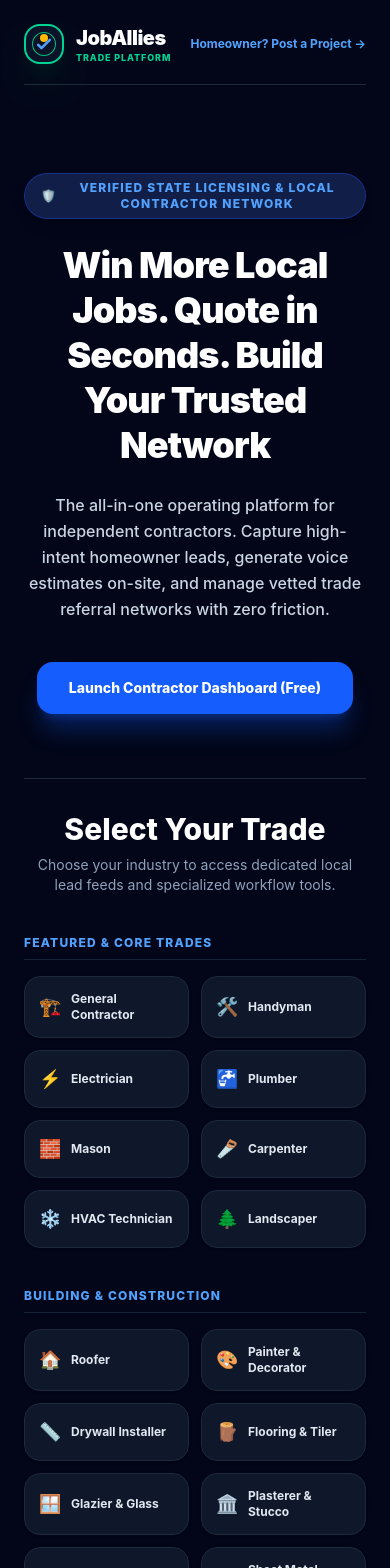
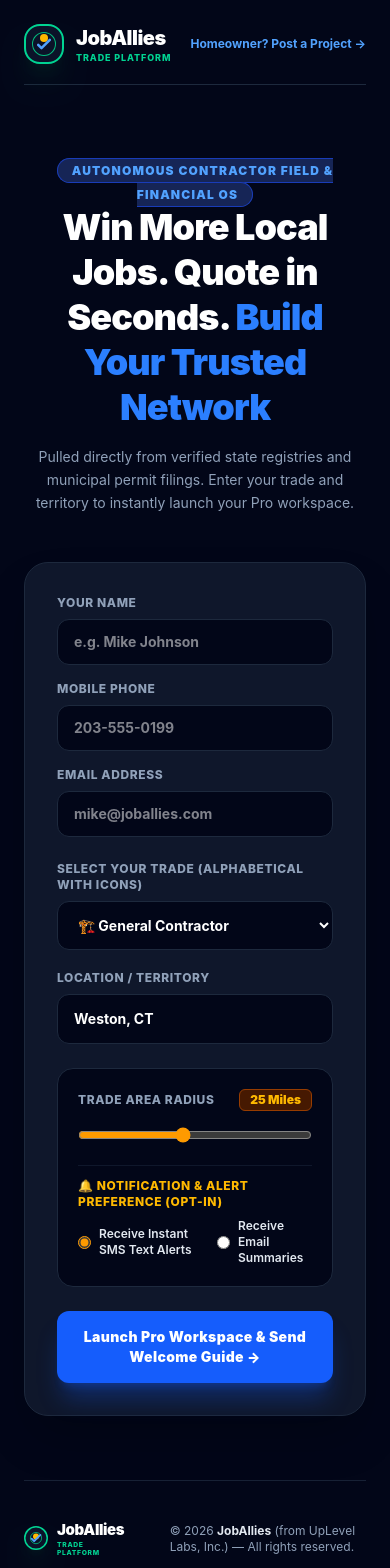
Before and after one commit to dberger111/joballies, a Next.js app: page / in a window 390 px wide. Shown: the top 1568 px of the page. Built offline with nearby package versions, Linux system fonts and the light colour scheme.

Commit message:
Restore homepage onboarding form with name, phone, email, alphabetical trade dropdown, location, radius slider, and exact headline with blue trusted network accent

```diff
--- a/app/page.tsx
+++ b/app/page.tsx
@@ -1,77 +1,142 @@
+'use client';
+import { useState } from 'react';
+import { useRouter } from 'next/navigation';
 import Link from 'next/link';
 import SiteFooter from './components/SiteFooter';
 import Logo from './components/Logo';
 
-const MASTER_TRADES = [
-  { name: "General Contractor", slug: "general-contractor", icon: "🏗️", group: "Featured & Core Trades" },
-  { name: "Handyman", slug: "handyman", icon: "🛠️", group: "Featured & Core Trades" },
-  { name: "Electrician", slug: "electrician", icon: "⚡", group: "Featured & Core Trades" },
-  { name: "Plumber", slug: "plumber", icon: "🚰", group: "Featured & Core Trades" },
-  { name: "Mason", slug: "mason", icon: "🧱", group: "Featured & Core Trades" },
-  { name: "Carpenter", slug: "carpenter", icon: "🪚", group: "Featured & Core Trades" },
-  { name: "HVAC Technician", slug: "hvac", icon: "❄️", group: "Featured & Core Trades" },
-  { name: "Landscaper", slug: "landscaper", icon: "🌲", group: "Featured & Core Trades" },
-  { name: "Roofer", slug: "roofing", icon: "🏠", group: "Building & Construction" },
-  { name: "Painter & Decorator", slug: "painter", icon: "🎨", group: "Building & Construction" },
-  { name: "Drywall Installer", slug: "drywall", icon: "📏", group: "Building & Construction" },
-  { name: "Flooring & Tiler", slug: "flooring", icon: "🪵", group: "Building & Construction" },
-  { name: "Glazier & Glass", slug: "glass", icon: "🪟", group: "Building & Construction" },
-  { name: "Plasterer & Stucco", slug: "stucco", icon: "🏛️", group: "Building & Construction" },
-  { name: "Ironworker", slug: "ironworker", icon: "🔩", group: "Building & Construction" },
-  { name: "Sheet Metal Worker", slug: "sheet-metal", icon: "🛡️", group: "Building & Construction" },
-  { name: "Insulation Installer", slug: "insulation", icon: "🌡️", group: "Building & Construction" },
-  { name: "Scaffolder", slug: "scaffolder", icon: "🪜", group: "Building & Construction" },
-  { name: "Pile Driver", slug: "pile-driver", icon: "🔨", group: "Building & Construction" },
-  { name: "Concrete & Foundations", slug: "concrete", icon: "🪨", group: "Building & Construction" },
-  { name: "Siding & Exterior", slug: "siding", icon: "🏡", group: "Building & Construction" },
-  { name: "Fencing", slug: "fencing", icon: "🚧", group: "Building & Construction" },
-  { name: "Gutter Installation", slug: "gutter", icon: "🌧️", group: "Building & Construction" },
-  { name: "Chimney & Fireplace", slug: "chimney", icon: "🔥", group: "Building & Construction" },
-  { name: "Waterproofing", slug: "waterproofing", icon: "💧", group: "Building & Construction" },
-  { name: "Epoxy Flooring", slug: "epoxy-flooring", icon: "✨", group: "Building & Construction" },
-  { name: "Pipefitter & Steamfitter", slug: "pipefitter", icon: "🔧", group: "Mechanical & Industrial" },
-  { name: "Boilermaker", slug: "boilermaker", icon: "♨️", group: "Mechanical & Industrial" },
-  { name: "Welder", slug: "welder", icon: "👨‍🏭", group: "Mechanical & Industrial" },
-  { name: "Elevator Mechanic", slug: "elevator-mechanic", icon: "🛗", group: "Mechanical & Industrial" },
-  { name: "Millwright", slug: "millwright", icon: "⚙️", group: "Mechanical & Industrial" },
-  { name: "Machinist", slug: "machinist", icon: "🔩", group: "Mechanical & Industrial" },
-  { name: "Tool & Die Maker", slug: "tool-and-die", icon: "📐", group: "Mechanical & Industrial" },
-  { name: "Locksmith & Safe", slug: "locksmith", icon: "🔐", group: "Mechanical & Industrial" },
-  { name: "Auto & Diesel Mechanic", slug: "diesel-mechanic", icon: "🚛", group: "Mechanical & Industrial" },
-  { name: "Solar Installation", slug: "solar", icon: "☀️", group: "Mechanical & Industrial" },
-  { name: "Security & Low Voltage", slug: "security", icon: "📹", group: "Mechanical & Industrial" },
-  { name: "Sewer & Septic", slug: "sewer", icon: "🕳️", group: "Mechanical & Industrial" },
-  { name: "Heavy Equipment Operator", slug: "heavy-equipment", icon: "🚜", group: "Transport & Heavy Equipment" },
-  { name: "Excavation & Grading", slug: "excavation", icon: "⛏️", group: "Transport & Heavy Equipment" },
-  { name: "Demolition", slug: "demolition", icon: "💥", group: "Transport & Heavy Equipment" },
-  { name: "Crane Operator", slug: "crane-operator", icon: "🏗️", group: "Transport & Heavy Equipment" },
-  { name: "Commercial Truck Driver", slug: "truck-driver", icon: "🚚", group: "Transport & Heavy Equipment" },
-  { name: "Lineman & Utility", slug: "lineman", icon: "🗼", group: "Transport & Heavy Equipment" },
-  { name: "Pool Maintenance", slug: "pool-maintenance", icon: "🏊", group: "Outdoor, Property & Specialty" },
-  { name: "Tennis Court Maintenance", slug: "tennis-court-maintenance", icon: "🎾", group: "Outdoor, Property & Specialty" },
-  { name: "Exterminator & Pest", slug: "exterminator", icon: "🐜", group: "Outdoor, Property & Specialty" },
-  { name: "Driveway Paving", slug: "driveway-paving", icon: "🛣️", group: "Outdoor, Property & Specialty" },
-  { name: "Irrigation & Sprinklers", slug: "irrigation", icon: "💦", group: "Outdoor, Property & Specialty" },
-  { name: "Tree Service & Arborist", slug: "tree-service", icon: "🌳", group: "Outdoor, Property & Specialty" },
-  { name: "Disaster Cleanup", slug: "disaster-cleanup", icon: "🚨", group: "Outdoor, Property & Specialty" },
-  { name: "Mold Remediation", slug: "mold-remediation", icon: "🧪", group: "Outdoor, Property & Specialty" },
-  { name: "Pressure Washing", slug: "pressure-washing", icon: "🧼", group: "Outdoor, Property & Specialty" },
-  { name: "Cleaning Services", slug: "cleaning", icon: "🧹", group: "Outdoor, Property & Specialty" },
-  { name: "Moving & Hauling", slug: "moving-hauling", icon: "📦", group: "Outdoor, Property & Specialty" }
-];
+export default function HomePage() {
+  const router = useRouter();
+  const [name, setName] = useState('');
+  const [phone, setPhone] = useState('');
+  const [email, setEmail] = useState('');
+  const [trade, setTrade] = useState('General Contractor');
+  const [location, setLocation] = useState('Weston, CT');
+  const [radiusMiles, setRadiusMiles] = useState(25);
+  const [notificationPref, setNotificationPref] = useState<'sms' | 'email'>('sms');
 
-export default function HomePage() {
-  const groups = [
-    "Featured & Core Trades",
-    "Building & Construction",
-    "Mechanical & Industrial",
-    "Transport & Heavy Equipment",
-    "Outdoor, Property & Specialty"
+  const trades = [
+    { name: 'Architect', icon: '📐' },
+    { name: 'Auto & Diesel Mechanic', icon: '🚛' },
+    { name: 'Boilermaker', icon: '♨️' },
+    { name: 'Carpenter', icon: '🪚' },
+    { name: 'Chimney & Fireplace', icon: '🔥' },
+    { name: 'Cleaning Services', icon: '🧹' },
+    { name: 'Commercial Truck Driver', icon: '🚚' },
+    { name: 'Concrete & Foundations', icon: '🪨' },
+    { name: 'Crane Operator', icon: '🏗️' },
+    { name: 'Demolition', icon: '💥' },
+    { name: 'Disaster Cleanup', icon: '🚨' },
+    { name: 'Driveway Paving', icon: '🛣️' },
+    { name: 'Drywall Installer', icon: '📏' },
+    { name: 'Electrical & Lighting', icon: '⚡' },
+    { name: 'Elevator Mechanic', icon: '🛗' },
+    { name: 'Epoxy Flooring', icon: '✨' },
+    { name: 'Excavation & Grading', icon: '⛏️' },
+    { name: 'Exterminator & Pest', icon: '🐜' },
+    { name: 'Fencing', icon: '🚧' },
+    { name: 'Flooring & Tiler', icon: '🪵' },
+    { name: 'General Contractor', icon: '🏗️' },
+    { name: 'Glazier & Glass', icon: '🪟' },
+    { name: 'Gutter Installation', icon: '🌧️' },
+    { name: 'Handyman', icon: '🛠️' },
+    { name: 'Heavy Equipment Operator', icon: '🚜' },
+    { name: 'HVAC Technician', icon: '❄️' },
+    { name: 'Insulation Installer', icon: '🌡️' },
+    { name: 'Ironworker', icon: '🔩' },
+    { name: 'Irrigation & Sprinklers', icon: '💦' },
+    { name: 'Landscaper', icon: '🌲' },
+    { name: 'Lineman & Utility', icon: '🗼' },
+    { name: 'Locksmith & Safe', icon: '🔐' },
+    { name: 'Machinist', icon: '🔩' },
+    { name: 'Mason', icon: '🧱' },
+    { name: 'Millwright', icon: '⚙️' },
+    { name: 'Mold Remediation', icon: '🧪' },
+    { name: 'Moving & Hauling', icon: '📦' },
+    { name: 'Painter & Decorator', icon: '🎨' },
+    { name: 'Pile Driver', icon: '🔨' },
+    { name: 'Pipefitter & Steamfitter', icon: '🔧' },
+    { name: 'Plasterer & Stucco', icon: '🏛️' },
+    { name: 'Plumber', icon: '🚰' },
+    { name: 'Pool Maintenance', icon: '🏊' },
+    { name: 'Pressure Washing', icon: '🧼' },
+    { name: 'Property Management', icon: '🏢' },
+    { name: 'Roofer', icon: '🏠' },
+    { name: 'Scaffolder', icon: '🪜' },
+    { name: 'Security & Low Voltage', icon: '📹' },
+    { name: 'Sewer & Septic', icon: '🕳️' },
+    { name: 'Sheet Metal Worker', icon: '🛡️' },
+    { name: 'Siding & Exterior', icon: '🏡' },
+    { name: 'Solar Installation', icon: '☀️' },
+    { name: 'Tennis Court Maintenance', icon: '🎾' },
+    { name: 'Tool & Die Maker', icon: '📐' },
+    { name: 'Tree Service & Arborist', icon: '🌳' },
+    { name: 'Waterproofing', icon: '💧' },
+    { name: 'Welder', icon: '👨‍🏭' }
   ];
+
+  const formatPhoneNumber = (input: string) => {
+    const digits = input.replace(/\D/g, '');
+    if (digits.length === 11 && digits.startsWith('1')) {
+      return '+' + digits;
+    }
+    if (digits.length === 10) {
+      return '+1' + digits;
+    }
+    return input.trim();
+  };
+
+  const handleStart = async (e: React.FormEvent) => {
+    e.preventDefault();
+    if (!name.trim() || !phone.trim() || !email.trim()) {
+      alert('Please fill in your name, mobile phone number, and email address.');
+      return;
+    }
+
+    const formattedPhone = formatPhoneNumber(phone);
+    if (!formattedPhone.startsWith('+1') || formattedPhone.length !== 12) {
+      alert('Please enter a valid 10-digit U.S. mobile phone number (e.g. 2035550199).');
+      return;
+    }
+
+    const userData = { name, phone: formattedPhone, email, trade, location, radiusMiles, notificationPref };
+    localStorage.setItem('joballies_temp_user', JSON.stringify(userData));
+
+    try {
+      if (notificationPref === 'email') {
+        await fetch('/api/send-email', {
+          method: 'POST',
+          headers: { 'Content-Type': 'application/json' },
+          body: JSON.stringify({
+            to: email,
+            email,
+            name,
+            trade,
+            location,
+            subject: `Welcome to JobAllies - Your ${trade} Workspace in ${location} is Active`
+          })
+        });
+      } else {
+        const welcomeMessage = `JobAllies (from UpLevel Labs, Inc.): Welcome ${name}! Your ${trade} workspace for ${location} is active. Tips: 1. Set your ${radiusMiles}-mile radius. 2. Review verified public leads. 3. Invite your sub crew. Reply STOP to opt out.`;
+        await fetch('/api/send-sms', {
+          method: 'POST',
+          headers: { 'Content-Type': 'application/json' },
+          body: JSON.stringify({
+            to: formattedPhone,
+            message: welcomeMessage
+          })
+        });
+      }
+    } catch (err) {
+      console.error('Failed to send welcome confirmation:', err);
+    }
+
+    router.push('/dashboard');
+  };
 
   return (
     <main className="min-h-screen bg-slate-950 text-slate-100 font-sans p-6 md:p-12 flex flex-col justify-between">
-      <div className="max-w-6xl mx-auto w-full space-y-16">
+      <div className="max-w-3xl mx-auto w-full space-y-12">
         <header className="flex justify-between items-center border-b border-slate-800 pb-5">
           <Logo />
           <Link href="/post-project" className="text-xs font-bold text-blue-400 hover:text-blue-300">
@@ -79,49 +144,137 @@
           </Link>
         </header>
 
-        <div className="text-center space-y-6 pt-6">
-          <div className="inline-flex items-center gap-2 bg-blue-950/80 border border-blue-800/60 text-blue-400 text-xs font-extrabold uppercase tracking-widest px-4 py-1.5 rounded-full shadow-lg">
-            <span>🛡️</span> Verified State Licensing & Local Contractor Network
-          </div>
-          <h1 className="text-4xl md:text-6xl font-black tracking-tight text-white leading-tight">
-            Win More Local Jobs. Quote in Seconds. Build Your Trusted Network
+        <div className="text-center space-y-4 pt-6">
+          <span className="bg-blue-950 text-blue-400 border border-blue-800 text-xs font-black uppercase tracking-widest px-3.5 py-1 rounded-full">
+            Autonomous Contractor Field & Financial OS
+          </span>
+          <h1 className="text-4xl md:text-6xl font-black text-white tracking-tight leading-tight">
+            Win More Local Jobs. Quote in Seconds. <span className="text-blue-500">Build Your Trusted Network</span>
           </h1>
-          <p className="text-base md:text-lg text-slate-300 max-w-2xl mx-auto leading-relaxed font-medium">
-            The all-in-one operating platform for independent contractors. Capture high-intent homeowner leads, generate voice estimates on-site, and manage vetted trade referral networks with zero friction.
+          <p className="text-slate-400 max-w-lg mx-auto text-sm leading-relaxed">
+            Pulled directly from verified state registries and municipal permit filings. Enter your trade and territory to instantly launch your Pro workspace.
           </p>
-          <div className="flex flex-wrap justify-center gap-4 pt-4">
-            <Link href="/dashboard" className="bg-blue-600 hover:bg-blue-500 text-white font-extrabold px-8 py-4 rounded-2xl transition shadow-xl shadow-blue-600/30 text-sm">
-              Launch Contractor Dashboard (Free)
-            </Link>
-          </div>
         </div>
 
-        <div className="space-y-10 pt-8 border-t border-slate-800">
-          <div className="text-center space-y-2">
-            <h2 className="text-3xl font-extrabold text-white">Select Your Trade</h2>
-            <p className="text-sm text-slate-400">Choose your industry to access dedicated local lead feeds and specialized workflow tools.</p>
+        <form onSubmit={handleStart} className="bg-slate-900 border border-slate-800 p-8 md:p-10 rounded-3xl space-y-6 shadow-2xl">
+          <div className="grid grid-cols-1 md:grid-cols-3 gap-4">
+            <div>
+              <label className="block text-xs font-extrabold uppercase tracking-wider text-slate-400 mb-2">Your Name</label>
+              <input
+                type="text"
+                required
+                placeholder="e.g. Mike Johnson"
+                value={name}
+                onChange={(e) => setName(e.target.value)}
+                className="w-full bg-slate-950 border border-slate-800 rounded-xl px-4 py-3 text-sm text-white font-bold focus:outline-none focus:border-blue-500"
+              />
+            </div>
+            <div>
+              <label className="block text-xs font-extrabold uppercase tracking-wider text-slate-400 mb-2">Mobile Phone</label>
+              <input
+                type="tel"
+                required
+                placeholder="203-555-0199"
+                value={phone}
+                onChange={(e) => setPhone(e.target.value)}
+                className="w-full bg-slate-950 border border-slate-800 rounded-xl px-4 py-3 text-sm text-white font-bold focus:outline-none focus:border-blue-500"
+              />
+            </div>
+            <div>
+              <label className="block text-xs font-extrabold uppercase tracking-wider text-slate-400 mb-2">Email Address</label>
+              <input
+                type="email"
+                required
+                placeholder="mike@joballies.com"
+                value={email}
+                onChange={(e) => setEmail(e.target.value)}
+                className="w-full bg-slate-950 border border-slate-800 rounded-xl px-4 py-3 text-sm text-white font-bold focus:outline-none focus:border-blue-500"
+              />
+            </div>
           </div>
 
-          {groups.map((groupName) => (
-            <div key={groupName} className="space-y-4">
-              <h3 className="text-xs font-extrabold uppercase tracking-widest text-blue-400 border-b border-slate-800/80 pb-2">
-                {groupName}
-              </h3>
-              <div className="grid grid-cols-2 sm:grid-cols-3 md:grid-cols-4 lg:grid-cols-5 gap-3">
-                {MASTER_TRADES.filter(t => t.group === groupName).map((t) => (
-                  <Link
-                    key={t.slug}
-                    href={`/trades/${t.slug}`}
-                    className="bg-slate-900 hover:bg-blue-600/20 border border-slate-800 hover:border-blue-500 p-3.5 rounded-2xl flex items-center gap-2.5 text-xs font-bold transition text-slate-200 hover:text-white shadow-sm"
-                  >
-                    <span className="text-lg">{t.icon}</span>
-                    <span>{t.name}</span>
-                  </Link>
+          <div className="grid grid-cols-1 md:grid-cols-2 gap-5">
+            <div>
+              <label className="block text-xs font-extrabold uppercase tracking-wider text-slate-400 mb-2">Select Your Trade (Alphabetical with Icons)</label>
+              <select
+                value={trade}
+                onChange={(e) => setTrade(e.target.value)}
+                className="w-full bg-slate-950 border border-slate-800 rounded-xl px-4 py-3.5 text-sm text-white font-bold focus:outline-none focus:border-blue-500"
+              >
+                {trades.map((t) => (
+                  <option key={t.name} value={t.name}>{t.icon} {t.name}</option>
                 ))}
+              </select>
+            </div>
+
+            <div>
+              <label className="block text-xs font-extrabold uppercase tracking-wider text-slate-400 mb-2">Location / Territory</label>
+              <input
+                type="text"
+                required
+                placeholder="e.g. Weston, CT"
+                value={location}
+                onChange={(e) => setLocation(e.target.value)}
+                className="w-full bg-slate-950 border border-slate-800 rounded-xl px-4 py-3.5 text-sm text-white font-bold focus:outline-none focus:border-blue-500"
+              />
+            </div>
+          </div>
+
+          <div className="bg-slate-950 border border-slate-800 p-5 rounded-2xl space-y-4">
+            <div>
+              <div className="flex justify-between items-center mb-2">
+                <label className="text-xs font-extrabold uppercase tracking-wider text-slate-400">Trade Area Radius</label>
+                <span className="text-xs font-black text-amber-400 bg-amber-950 px-2.5 py-0.5 rounded-md border border-amber-800">
+                  {radiusMiles} Miles
+                </span>
+              </div>
+              <input
+                type="range"
+                min="5"
+                max="50"
+                step="5"
+                value={radiusMiles}
+                onChange={(e) => setRadiusMiles(Number(e.target.value))}
+                className="w-full accent-amber-500 cursor-pointer mt-2"
+              />
+            </div>
+
+            <div className="border-t border-slate-900 pt-3">
+              <label className="block text-xs font-extrabold uppercase tracking-wider text-amber-400 mb-2">
+                🔔 Notification & Alert Preference (Opt-In)
+              </label>
+              <div className="flex gap-6 text-xs text-slate-200">
+                <label className="flex items-center gap-2 cursor-pointer font-semibold">
+                  <input
+                    type="radio"
+                    name="notificationPref"
+                    checked={notificationPref === 'sms'}
+                    onChange={() => setNotificationPref('sms')}
+                    className="accent-amber-500"
+                  />
+                  Receive Instant SMS Text Alerts
+                </label>
+                <label className="flex items-center gap-2 cursor-pointer font-semibold">
+                  <input
+                    type="radio"
+                    name="notificationPref"
+                    checked={notificationPref === 'email'}
+                    onChange={() => setNotificationPref('email')}
+                    className="accent-amber-500"
+                  />
+                  Receive Email Summaries
+                </label>
               </div>
             </div>
-          ))}
-        </div>
+          </div>
+
+          <button
+            type="submit"
+            className="w-full bg-blue-600 hover:bg-blue-500 text-white font-black py-4 rounded-xl text-sm transition shadow-xl shadow-blue-600/30 tracking-wide"
+          >
+            Launch Pro Workspace & Send Welcome Guide →
+          </button>
+        </form>
       </div>
 
       <SiteFooter />
```
